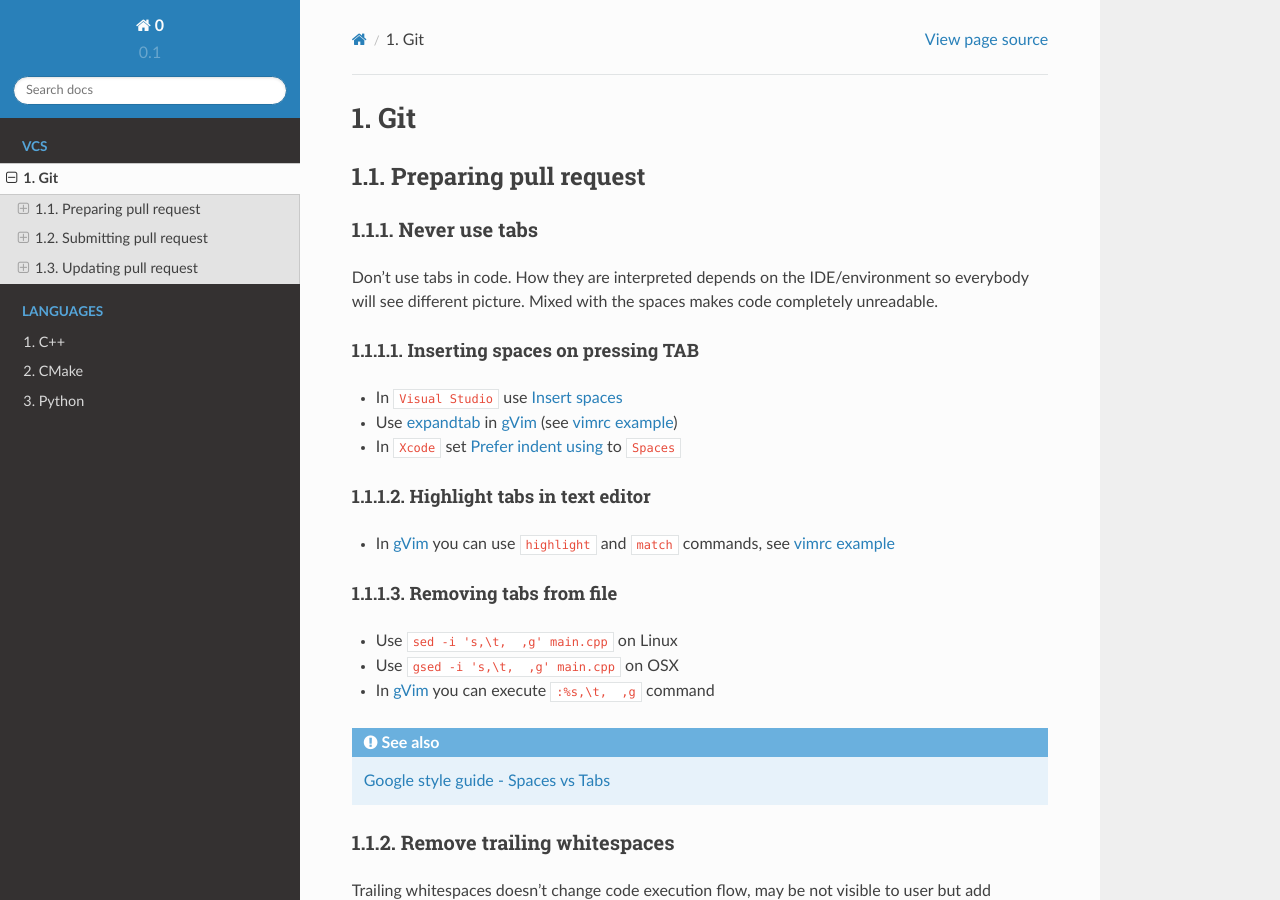
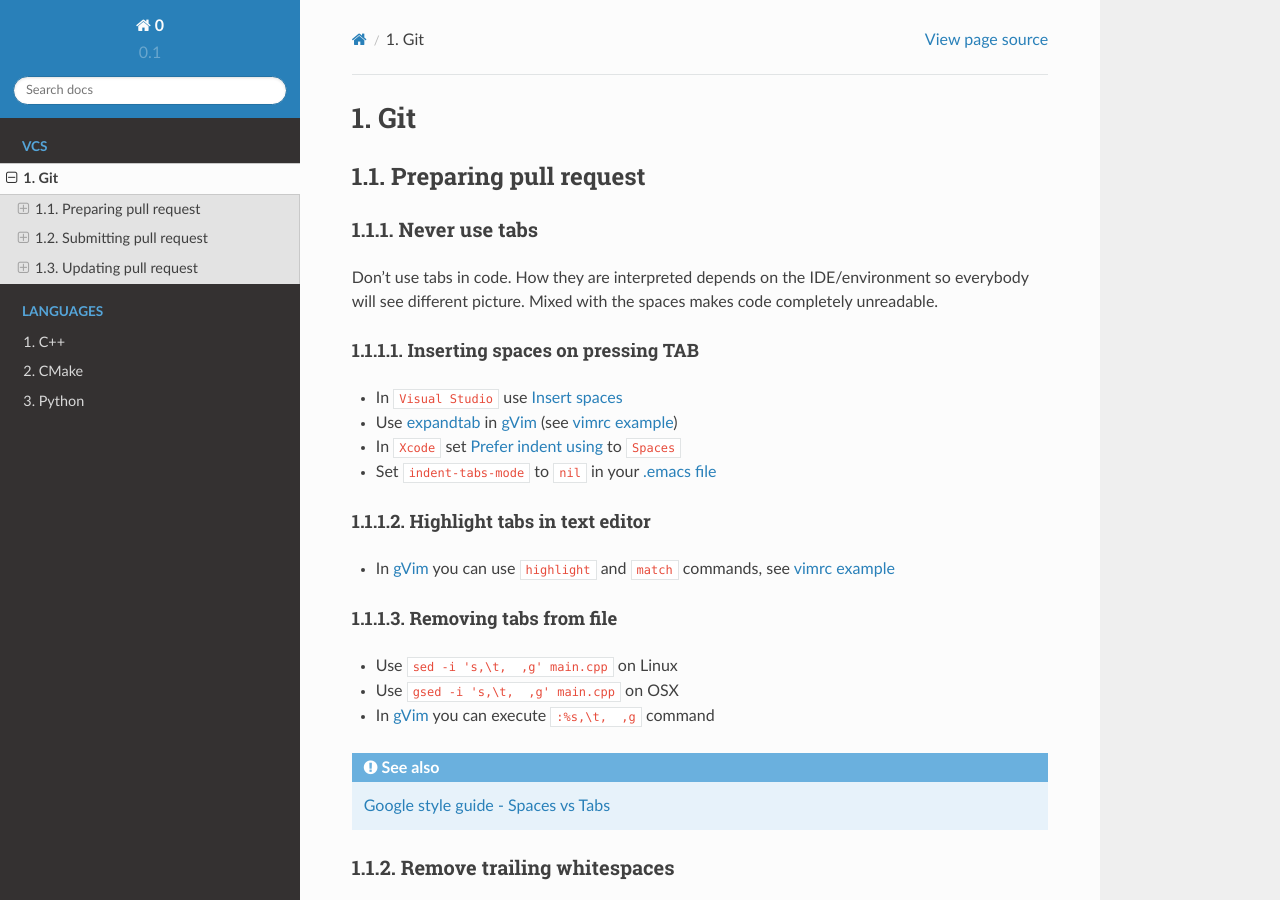
Before and after one commit to ruslo/0, a Sphinx documentation site: the page built from docs/git.rst, in a window 1280 px wide and 900 px high. Built offline with Sphinx 7.4.7 and the Read the Docs theme 2.0.0, drawn with Linux system fonts in a browser that asks for light colours.

Commit message:
No tabs for Emacs

```diff
--- a/docs/git.rst
+++ b/docs/git.rst
@@ -17,11 +17,13 @@ Inserting spaces on pressing TAB
 * In ``Visual Studio`` use `Insert spaces`_
 * Use `expandtab`_ in `gVim`_ (see `vimrc example`__)
 * In ``Xcode`` set `Prefer indent using`_ to ``Spaces``
+* Set ``indent-tabs-mode`` to ``nil`` in your `.emacs file`_
 
 .. _Insert spaces: https://blogs.msdn.microsoft.com/zainnab/2010/09/08/insert-spaces-vs-keep-tabs
 .. _expandtab: http://vim.wikia.com/wiki/Converting_tabs_to_spaces
 .. __: https://github.com/ruslo/configs/blob/42d6d3d2b2aabf0e8ff0c0cbcd073667ce6a8605/vim/vimrc#L24
 .. _Prefer indent using: https://developer.apple.com/library/ios/recipes/xcode_help-source_editor_preferences/articles/setting_source_editing_and_indenting_options.html
+.. _.emacs file: http://www.emacswiki.org/emacs/NoTabs
 
 Highlight tabs in text editor
 +++++++++++++++++++++++++++++
```
